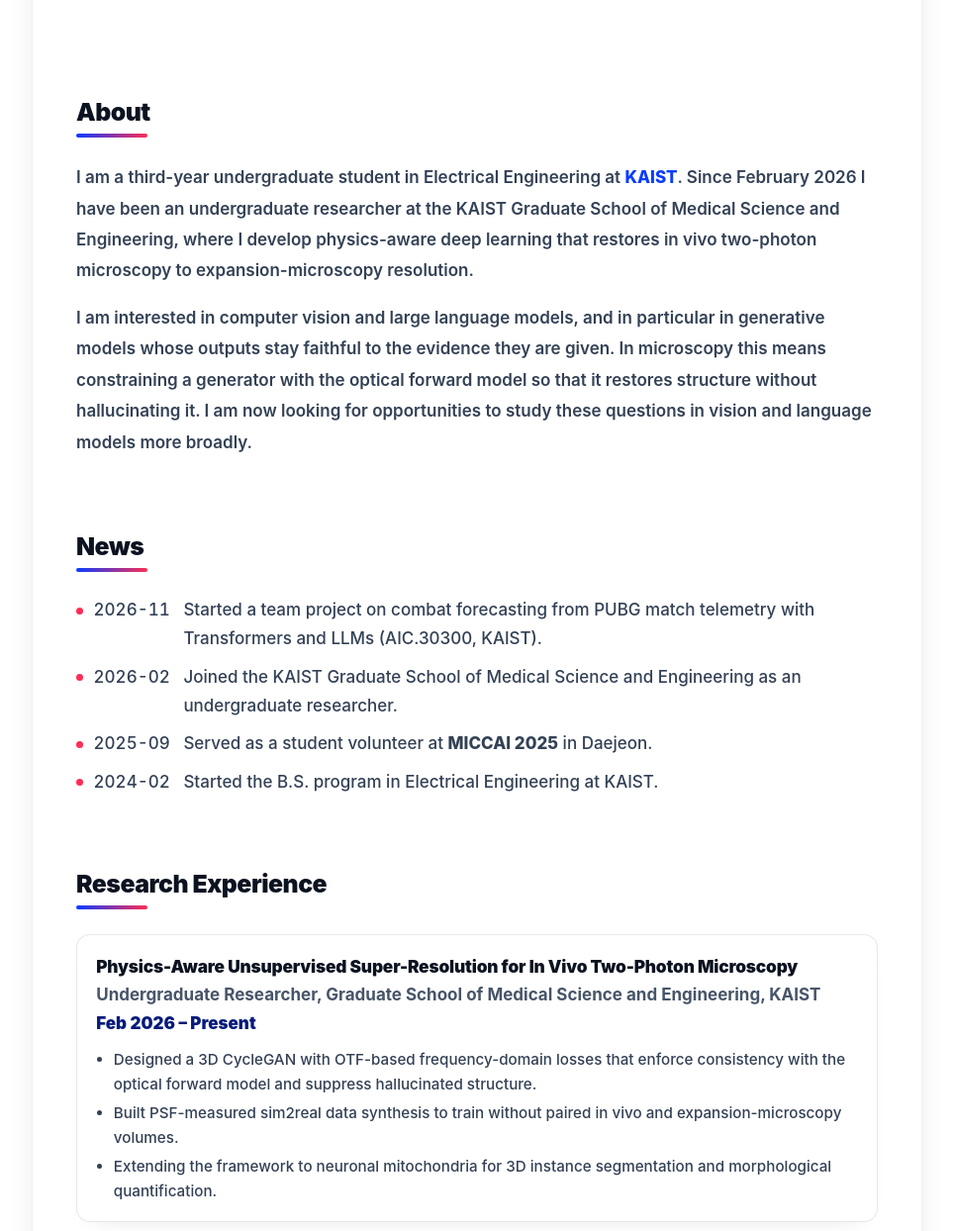
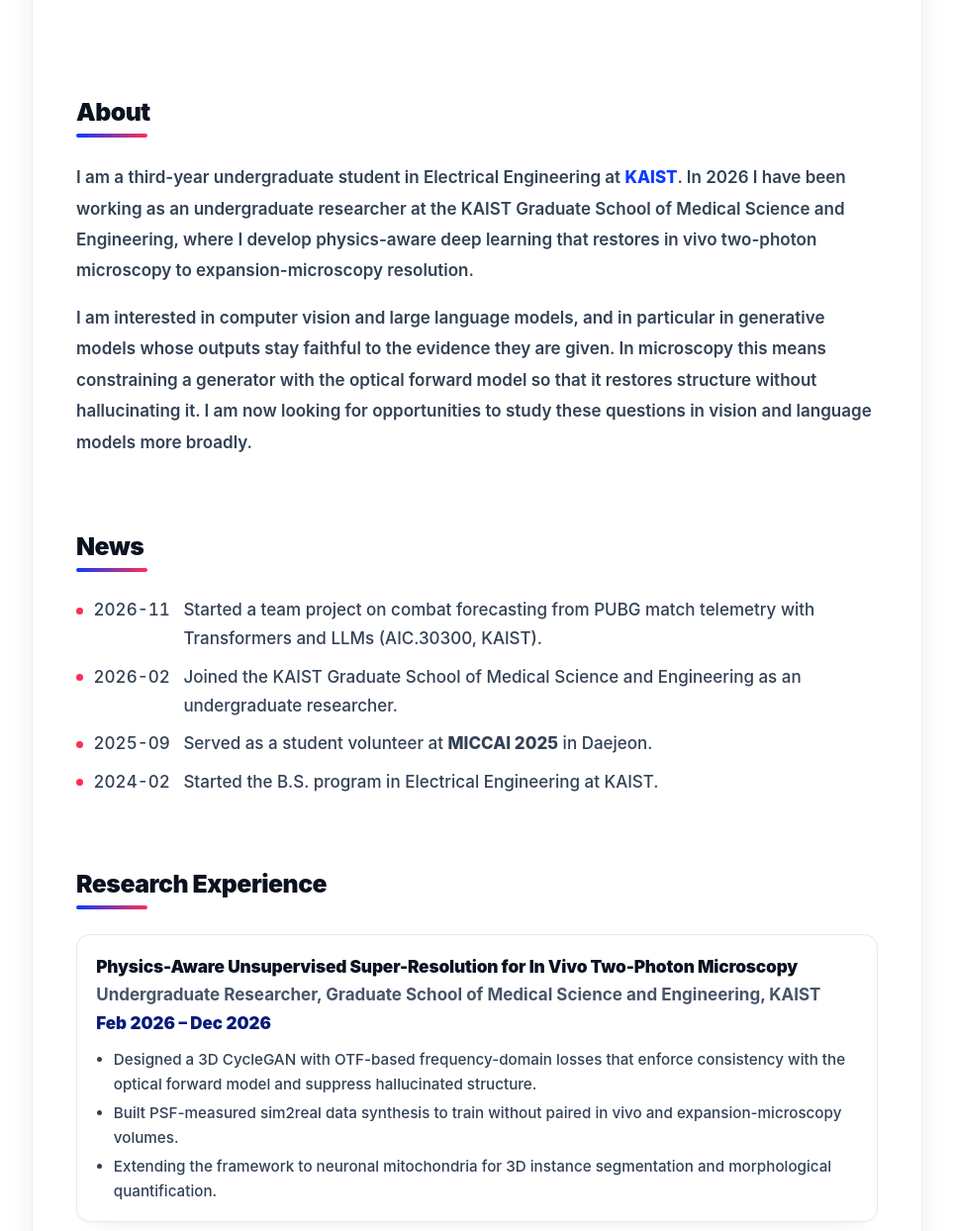
Before and after one commit to lsh4867/lsh4867.github.io, a plain HTML site: page index.html in a window 1280 px wide. Shown: the part 386-1630 px from the top of the page at 99% size, without its empty margins (158-1121 px from the left). Drawn offline with Linux system fonts and the light colour scheme; a web font is replaced by a local one.

Commit message:
Use M.S.-then-Ph.D. plan and Dec 2026 end date for GSMSE
Co-Authored-By: Claude Opus 5.5 <noreply@anthropic.com>

```diff
--- a/index.html
+++ b/index.html
@@ -60,7 +60,7 @@
           <p>
             I am a third-year undergraduate student in Electrical Engineering at
             <a href="https://www.kaist.ac.kr/en/" target="_blank" rel="noopener">KAIST</a>.
-            Since February 2026 I have been an undergraduate researcher at the KAIST Graduate School of Medical Science and Engineering,
+            In 2026 I have been working as an undergraduate researcher at the KAIST Graduate School of Medical Science and Engineering,
             where I develop physics-aware deep learning that restores in vivo two-photon microscopy to expansion-microscopy resolution.
           </p>
           <p>
@@ -95,7 +95,7 @@
             <br>
             <span class="entry-org">Undergraduate Researcher, Graduate School of Medical Science and Engineering, KAIST</span>
             <br>
-            <em>Feb 2026 – Present</em>
+            <em>Feb 2026 – Dec 2026</em>
             <ul class="entry-points">
               <li>Designed a 3D CycleGAN with OTF-based frequency-domain losses that enforce consistency with the optical forward model and suppress hallucinated structure.</li>
               <li>Built PSF-measured sim2real data synthesis to train without paired in vivo and expansion-microscopy volumes.</li>
```
Also changed, not shown: 1 other file.
